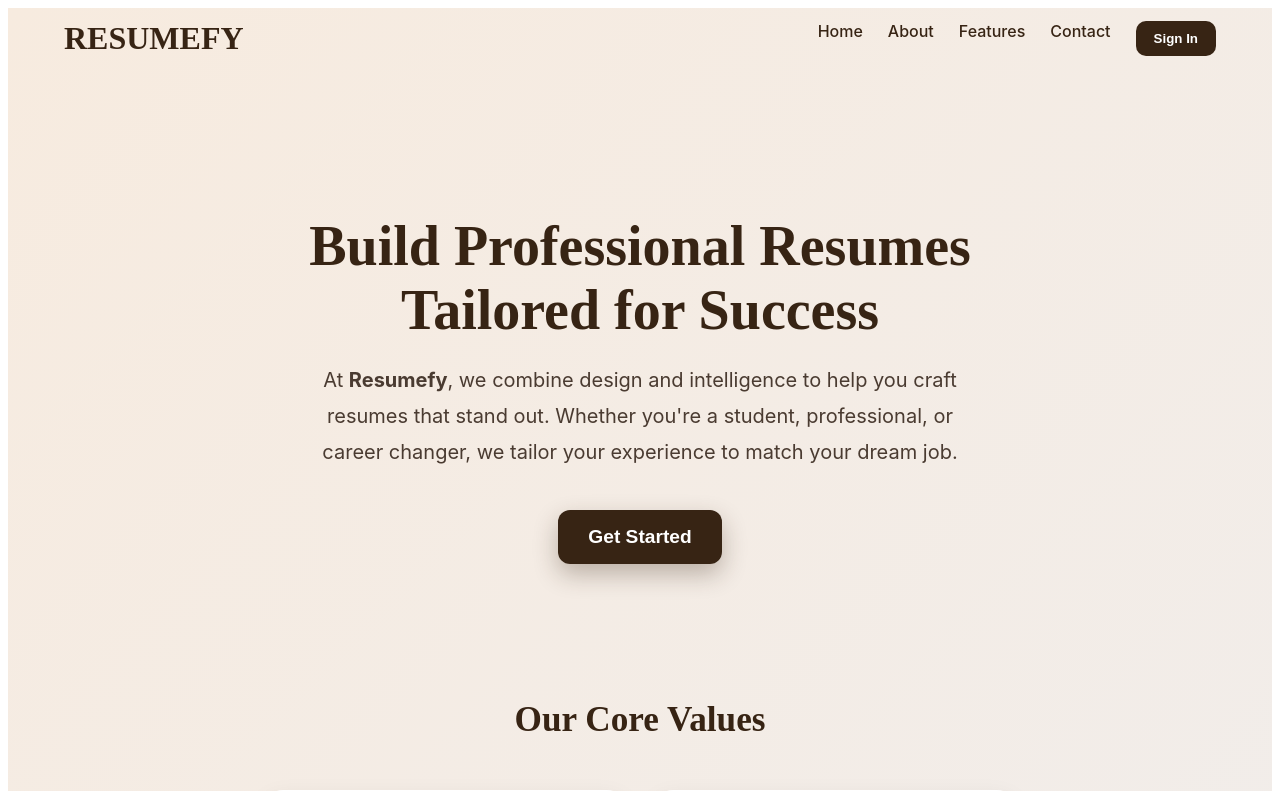
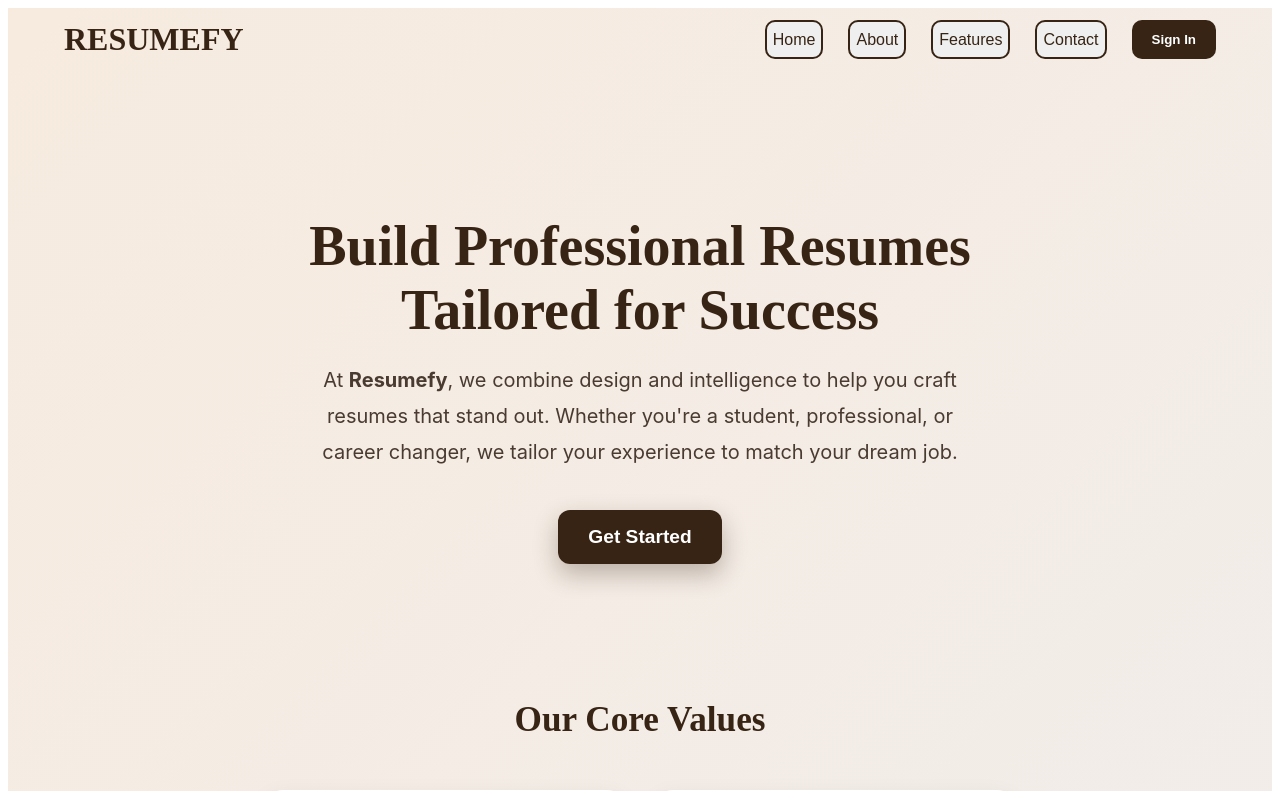
Before and after one commit to AdamPostMontjoie/Resumefy, a React app in the folder frontend/: page / in a window 1280 px wide. Shown: the top 791 px of the page. Built offline with nearby package versions, Linux system fonts and the light colour scheme; no server answers; the HTML template or start-up script is replaced by a standard one.

Commit message:
Renamed added css files to fit current naming pattern, improved button on app

```diff
--- a/frontend/src/routes/Home/App.css
+++ b/frontend/src/routes/Home/App.css
@@ -0,0 +1,29 @@
+.loginButton {
+  background: #372414;
+  color: white;
+  border: 2px solid transparent;
+  border-radius: 10px;
+  padding: 10px 18px;
+  font-weight: 600;
+  cursor: pointer;
+}
+
+.loginButton:hover {
+  border-color: #5a5e5e;
+  background: #353838;
+}
+
+.navLink {
+  text-decoration: none;
+  border-radius: 10px;
+  border-color: #3f4141;
+  border: 2px solid;
+  color: #372414;
+  font-weight: 500;
+  font-size: 1rem;
+  transition: color 0.2s
+}
+
+.navLink:hover {
+  background-color: #cecac8;
+}
--- a/frontend/src/routes/Home/App.jsx
+++ b/frontend/src/routes/Home/App.jsx
@@ -1,5 +1,6 @@
 import React from "react";
 import { useNavigate } from "react-router-dom";
+import "./App.css"
 
 function App() {
   const navigate = useNavigate();
@@ -45,19 +46,19 @@ function App() {
           RESUMEFY
         </h1>
         <nav style={{ display: "flex", gap: "25px" }}>
-          <a href="#" style={navLink}>
+          <button onCLick="#" className="navLink">
             Home
-          </a>
-          <a href="#" style={navLink}>
+          </button>
+          <button onClick="#" className="navLink">
             About
-          </a>
-          <a href="#" style={navLink}>
+          </button>
+          <button onClick="#" className="navLink">
             Features
-          </a>
-          <a href="#" style={navLink}>
+          </button>
+          <button onClick="#" className="navLink">
             Contact
-          </a>
-          <button onClick={goToLogin} style={loginButton}>
+          </button>
+          <button onClick={goToLogin} className="loginButton">
             Sign In
           </button>
         </nav>
@@ -240,23 +241,6 @@ function App() {
     </div>
   );
 }
-const navLink = {
-  textDecoration: "none",
-  color: "#372414",
-  fontWeight: "500",
-  fontSize: "1rem",
-  transition: "color 0.2s",
-};
-
-const loginButton = {
-  backgroundColor: "#372414",
-  color: "white",
-  border: "none",
-  borderRadius: "10px",
-  padding: "10px 18px",
-  fontWeight: "600",
-  cursor: "pointer",
-};
 
 const ctaButton = {
   background: "linear-gradient(135deg, #372414 0%, #372414 100%)",
--- a/frontend/src/routes/Register/RegisterPage.jsx
+++ b/frontend/src/routes/Register/RegisterPage.jsx
@@ -3,6 +3,7 @@ import { useNavigate } from "react-router-dom";
 import { doCreateUserWithEmailAndPassword } from "../../auth/auth";
 import axios from "axios";
 import { useAuth } from "../../auth/useAuth";
+import "./Register.css"
 
 function RegisterPage() {
   const [email, setEmail] = useState("");
--- a/frontend/src/routes/ResumeGeneration/ResumeGenerationPage.jsx
+++ b/frontend/src/routes/ResumeGeneration/ResumeGenerationPage.jsx
@@ -3,6 +3,7 @@ import { useNavigate } from "react-router-dom";
 import { useAuth } from "../../auth/useAuth";
 import { useEffect } from "react";
 import { doSignOut } from "../../auth/auth";
+import "./ResumeGeneration.css"
 
 const buttonStyle = {
   width: '100%',
```
Also changed, not shown: frontend/src/routes/Register/Register.css (added), frontend/src/routes/Register/RegisterPage.css (deleted), frontend/src/routes/ResumeGeneration/ResumeGeneration.css (added), frontend/src/routes/ResumeGeneration/ResumeGenerationPage.css (deleted).
